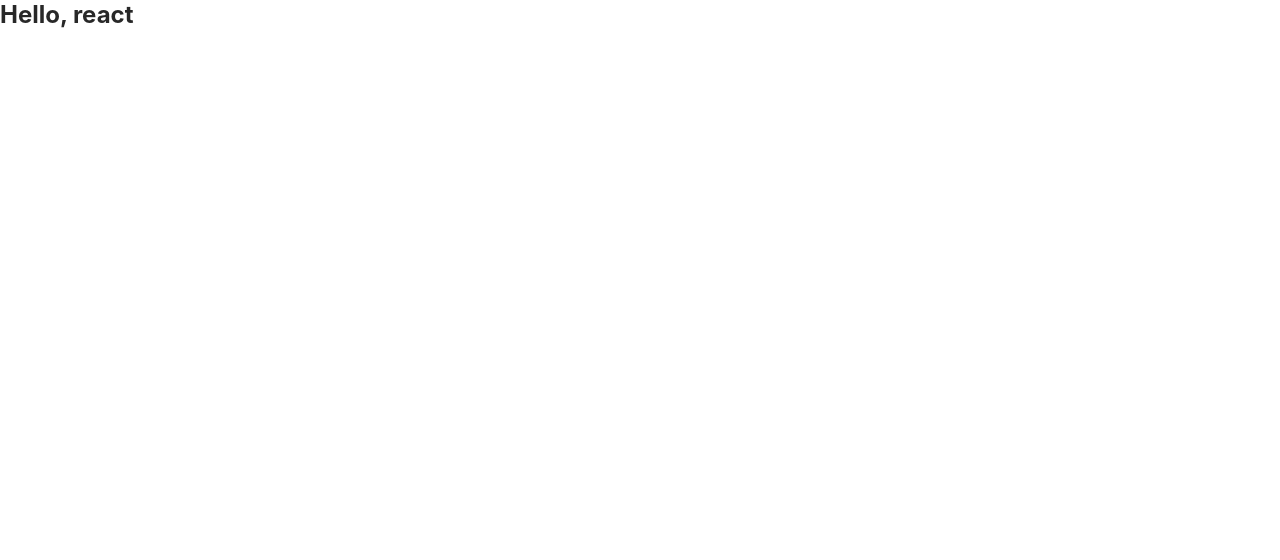
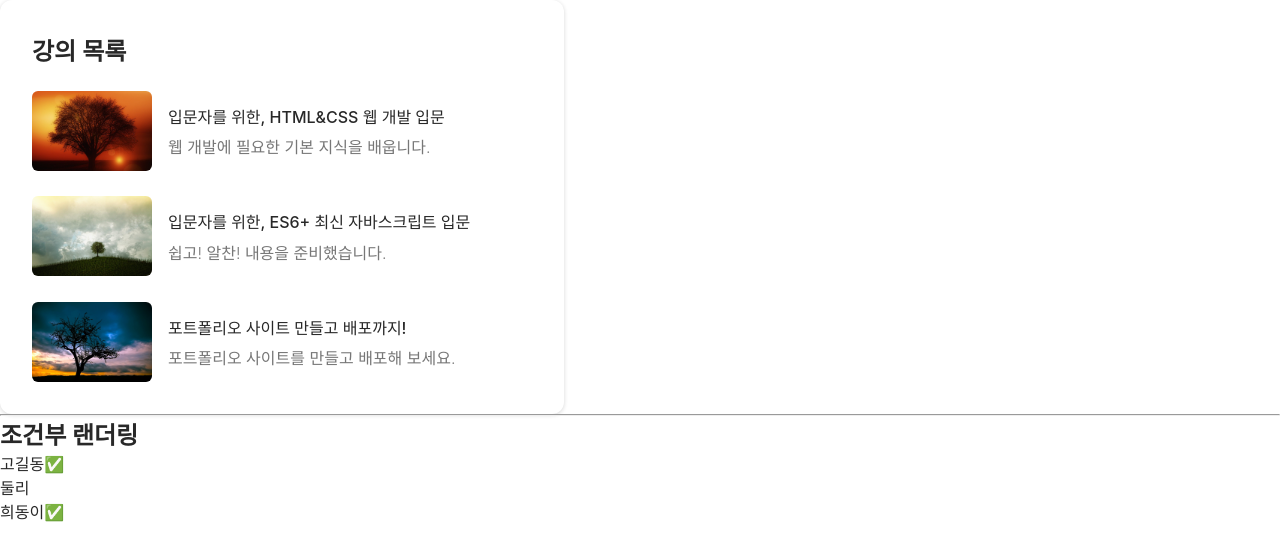
Before and after one commit to lee-sangmo/2024_react01, a React (Create React App) app: page / in a window 1280 px wide. Shown: the top 560 px of the page. Built offline with nearby package versions, Linux system fonts and the light colour scheme.

Commit message:
jsx_조건부랜더링

```diff
--- a/src/App.js
+++ b/src/App.js
@@ -1,5 +1,6 @@
 import './App.css';
 import CourseListCard from './components/step04/CourseListCard';
+import PackingList from './components/step05/PackingList';
 
 function App() {
   const items = [
@@ -21,10 +22,12 @@ function App() {
   ]
 
   // 조건부 렌더링 : if, &&, 삼항연산자(조건식? 참: 거짓)
-  const ischk = true;
+  const ischk = false;
   return (
     <div className='App'>
       {ischk ? <h2>Hello, react</h2> : <CourseListCard items={items} /> }
+      <hr />
+      <PackingList />
     </div>
   );
 }
--- /dev/null
+++ b/src/components/step05/Item.jsx
@@ -0,0 +1,33 @@
+import React from 'react';
+
+function Item({ name, isPacked }) {
+    //     if (isPacked) {
+    //         return <li> {name} ✅ </li>
+    //     }
+    //     return <li> {name} </li>
+    // }
+
+    // 조건부로 null 반환하면 아무것도 반환하지 않는다
+    // if (isPacked) {
+    //         return <li> {name} ✅ </li>
+    //     }
+    //     return null;
+
+    // && 연산자
+    //   && 기준으로 왼쪽(조건)이 true 이면 오른쪽(결과)이 반환된다!!
+    // true면 표시, false면 미표시
+    // return (
+    //     <li>{name} {isPacked && '✅'} </li>
+    // );
+
+    //
+    let itemContent = name;
+    if(isPacked){
+        itemContent = name + '✅';
+    }
+    return(
+        <li>{itemContent}</li>
+    );
+}
+
+export default Item;
--- /dev/null
+++ b/src/components/step05/PackingList.jsx
@@ -0,0 +1,26 @@
+import React from 'react';
+import Item from './Item';
+
+function PackingList(props) {
+    return (
+        <section>
+            <h1>조건부 랜더링 </h1>
+            <ul>
+                <Item
+                isPacked={true}
+                name='고길동'
+                />
+                <Item
+                isPacked={false}
+                name='둘리'
+                />
+                <Item
+                isPacked={true}
+                name='희동이'
+                />
+            </ul>
+        </section>
+    );
+}
+
+export default PackingList;
```
